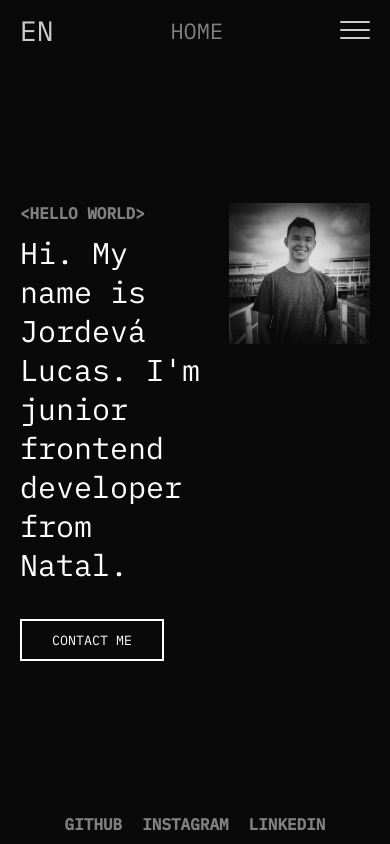
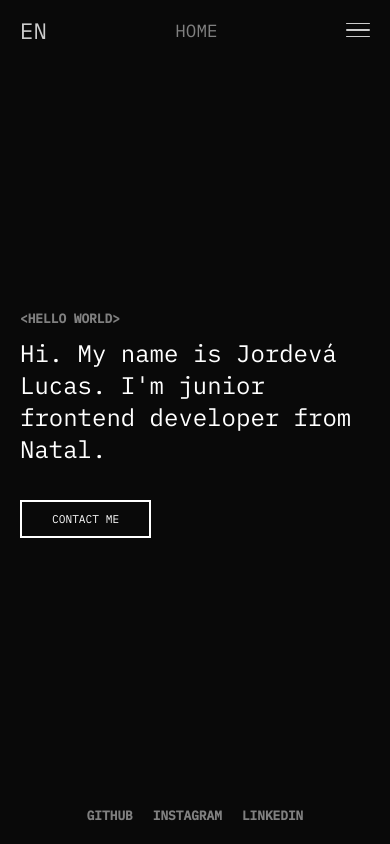
Before and after one commit to jordelucas/portfolio, a React (Create React App) app: page / in a window 390 px wide. Built offline with nearby package versions, Linux system fonts and the light colour scheme.

Commit message:
change home with tablet size device

```diff
--- a/src/components/Footer.js
+++ b/src/components/Footer.js
@@ -4,7 +4,7 @@ import styled from 'styled-components'
 const StyledFooter = styled.footer`
     color: #808080;
     text-align: center;
-    padding: 10px 0;
+    padding: 20px 0;
     text-transform: uppercase;
     font-weight: bold;
 
--- a/src/pages/Home.js
+++ b/src/pages/Home.js
@@ -1,5 +1,6 @@
 import React from 'react'
 import profile from '../assets/img/profile.jpg'
+import { device } from '../styles/sizeDevice'
 
 import styled, { css } from 'styled-components'
 
@@ -14,6 +15,11 @@ const StyledContainer = styled.main`
         gap: 20px;
         width: 768px;
         margin: auto;
+
+        @media ${device.tablet} {
+            grid-template-columns: 1fr;
+            width: 576px;
+        }
     }
 
     ${({ active }) =>
@@ -26,6 +32,10 @@ const StyledImage = styled.aside`
     img {
         width: 100%;
         max-width: 400px;
+    }
+
+    @media ${device.tablet} {
+        display: none;
     }
 `
 
@@ -45,12 +55,13 @@ const StyledText = styled.div`
 
     button {
         padding: 10px 30px;
+        font-size: 1.4rem;
+        color: #fff;
+        background-color: #090909;
         border: 2px solid #fff;
-        background-color: transparent;
-        color: #fff;
-        cursor: pointer;
         text-transform: uppercase;
         transition: 0.5s;
+        cursor: pointer;
 
         &:hover {
             background-color: #fff;
--- a/src/styles/sizeDevice.js
+++ b/src/styles/sizeDevice.js
@@ -9,12 +9,12 @@ const size = {
   };
 
   export const device = {
-    mobileS: `(min-width: ${size.mobileS})`,
-    mobileM: `(min-width: ${size.mobileM})`,
-    mobileL: `(min-width: ${size.mobileL})`,
-    tablet: `(min-width: ${size.tablet})`,
-    laptop: `(min-width: ${size.laptop})`,
-    laptopL: `(min-width: ${size.laptopL})`,
-    desktop: `(min-width: ${size.desktop})`,
-    desktopL: `(min-width: ${size.desktop})`
+    mobileS: `(max-width: ${size.mobileS})`,
+    mobileM: `(max-width: ${size.mobileM})`,
+    mobileL: `(max-width: ${size.mobileL})`,
+    tablet: `(max-width: ${size.tablet})`,
+    laptop: `(max-width: ${size.laptop})`,
+    laptopL: `(max-width: ${size.laptopL})`,
+    desktop: `(max-width: ${size.desktop})`,
+    desktopL: `(max-width: ${size.desktop})`
   };
```
